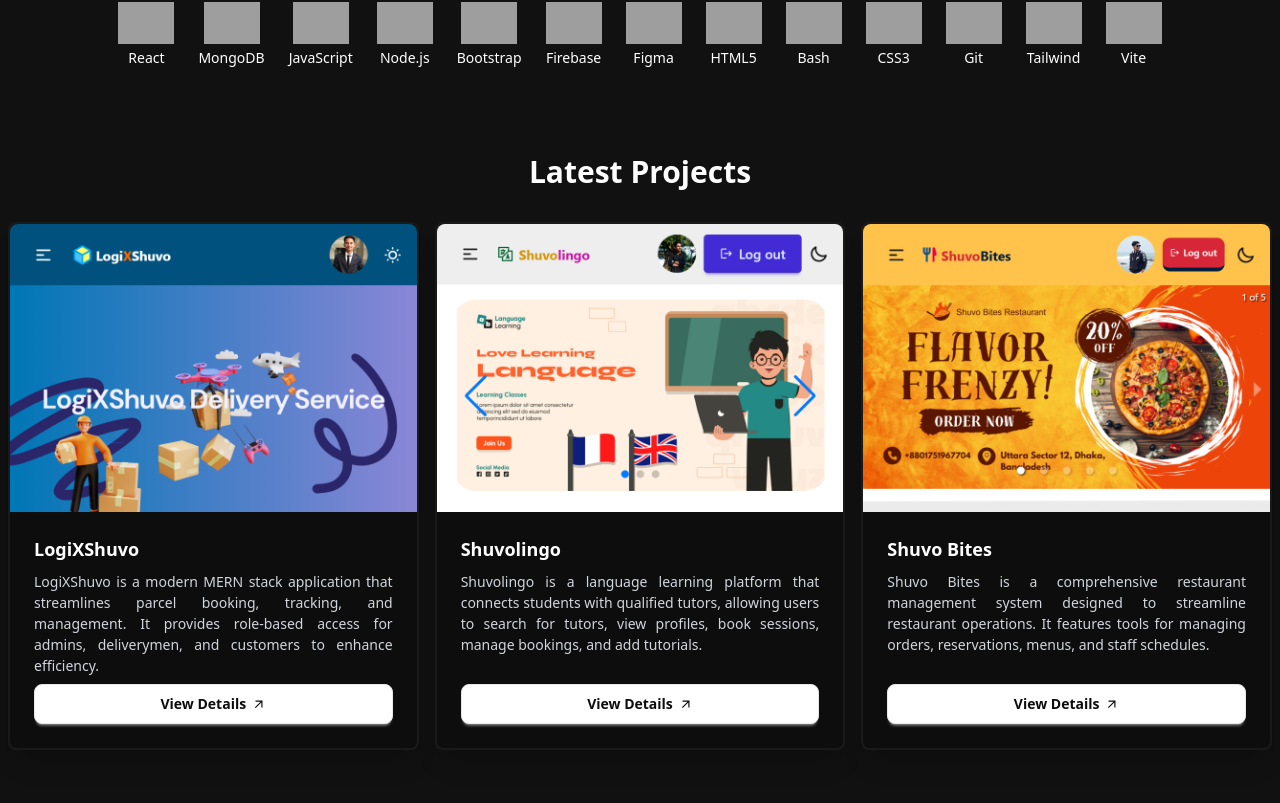
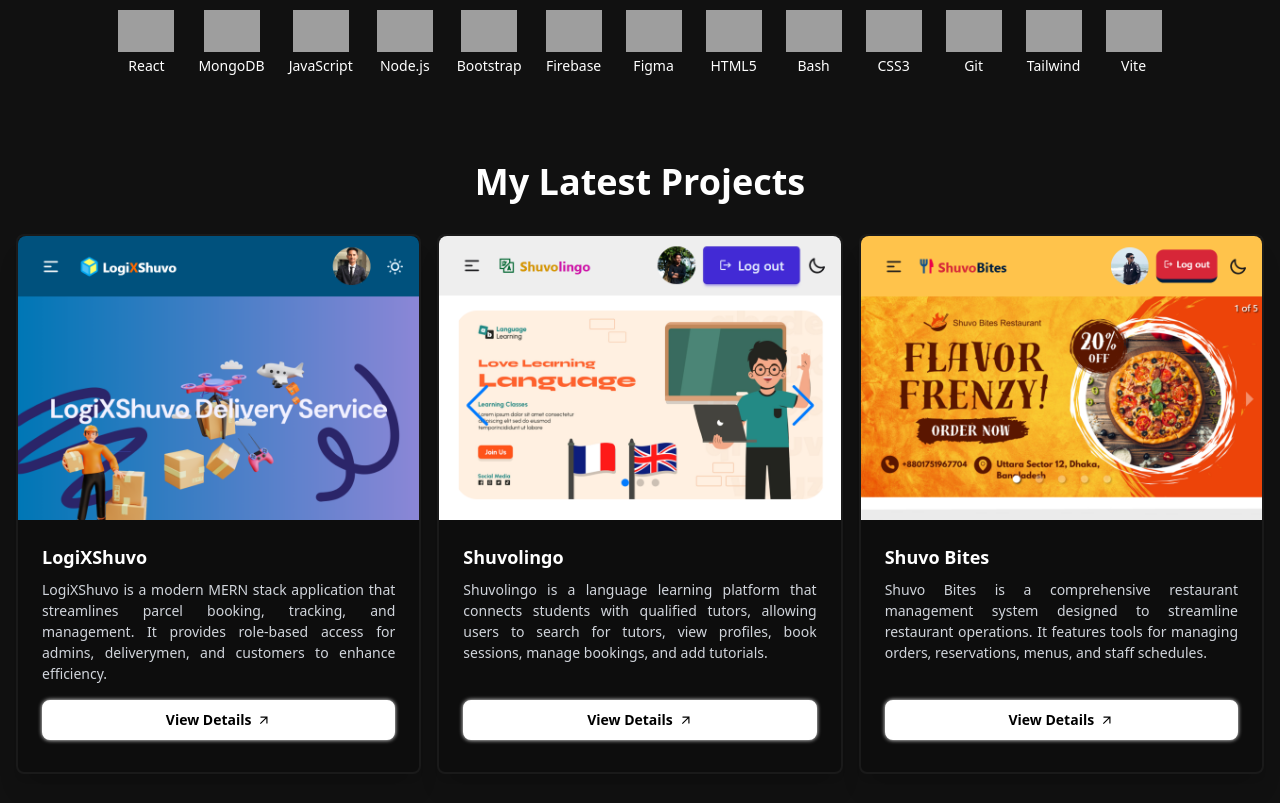
Before and after one commit to saheen-shuvo/my-portfolio, a React (Vite) app: page / in a window 1280 px wide. Shown: the part 1195-1998 px from the top of the page. Built offline with nearby package versions, Linux system fonts and the light colour scheme; grey boxes are pictures that could not be loaded.

Commit message:
Animation Added to latest project

```diff
--- a/src/components/About.jsx
+++ b/src/components/About.jsx
@@ -25,7 +25,7 @@ const About = () => {
         whileInView={{ opacity: 1, y: 0 }}
         viewport={{ once: true, amount: 0.2 }}
         transition={{ duration: 0.6, ease: "easeOut" }}
-        className="text-lg md:text-3xl font-bold text-center my-3 md:my-6 text-white"
+        className="text-lg md:text-4xl font-bold text-center my-3 md:my-6 text-white"
       >
         About Me
       </motion.h1>
--- a/src/components/Contact.jsx
+++ b/src/components/Contact.jsx
@@ -9,7 +9,7 @@ const Contact = () => {
       id="contact"
       className="bg-[#111111] px-4 py-12 max-w-screen-xl mx-auto"
     >
-      <h2 className="text-3xl font-bold text-center text-white mb-6">
+      <h2 className="text-lg md:text-4xl font-bold text-center text-white mb-6">
         Contact Me
       </h2>
 
--- a/src/components/LogixShuvo.jsx
+++ b/src/components/LogixShuvo.jsx
@@ -80,12 +80,12 @@ const LogixShuvo = () => {
           <div className="flex justify-center my-6">
             <a target="_blank" className="" href="https://logixshuvo.web.app/">
               {" "}
-              <button className="bg-[#FFFFFF] btn text-[#0D0D0D] hover:bg-[#E6E6E6] font-semibold px-4 py-2 rounded-lg transition duration-300 w-full">
+              <button  id="intro-btn" className="bg-[#FFFFFF] btn btn-sm md:btn-md text-[#0D0D0D] hover:bg-[#E6E6E6] font-semibold px-4 py-2 rounded-lg transition duration-300 w-full">
                 Visit Now <MdArrowOutward />
               </button>
             </a>
             <Link to="/">
-              <button className="bg-[#FFFFFF] btn text-[#0D0D0D] hover:bg-[#E6E6E6] font-semibold px-4 py-2 rounded-lg transition duration-300 ml-2">
+              <button  id="intro-btn" className="bg-[#FFFFFF] btn btn-sm md:btn-md text-[#0D0D0D] hover:bg-[#E6E6E6] font-semibold px-4 py-2 rounded-lg transition duration-300 ml-2">
                 Go Home <GoHome />
               </button>
             </Link>
--- a/src/components/Projects.jsx
+++ b/src/components/Projects.jsx
@@ -4,19 +4,36 @@ import shuvolingoImg from "../assets/images/shuvolingo.png";
 import shuvobitesImg from "../assets/images/shuvobites.png";
 import { MdArrowOutward } from "react-icons/md";
 import { Link } from "react-router-dom";
+import { motion } from "framer-motion";
 
 const Projects = () => {
   return (
     <div
       id="projects"
-      className="bg-[#111111] px-2 md:pt-12 max-w-screen-xl mx-auto"
+      className="bg-[#111111] px-2 md:px-4 md:pt-12 max-w-screen-xl mx-auto"
     >
-      <h1 className="text-lg md:text-3xl font-bold text-center mb-3 md:mb-8 text-white">
-        Latest Projects
-      </h1>
+      <motion.h1
+        initial={{ opacity: 0, y: 50 }}
+        whileInView={{ opacity: 1, y: 0 }}
+        viewport={{ once: true, amount: 0.2 }}
+        transition={{ duration: 0.6, ease: "easeOut" }}
+        className="text-lg md:text-4xl font-bold text-center mb-3 md:mb-8 text-white"
+      >
+        My Latest Projects
+      </motion.h1>
       <div className="grid gap-4 grid-cols-1 md:grid-cols-3">
         {/* PROJECT 1 */}
-        <div className="card card-compact  bg-[#0d0d0d] shadow-xl border-[#1A1A1A] border-2">
+        <motion.div
+          initial={{ opacity: 0, scale: 0.7, y: 50 }}
+          whileInView={{ opacity: 1, scale: 1, y: 0 }}
+          viewport={{ once: true, amount: 0.05 }}
+          transition={{
+            duration: 1.2,
+            ease: [0.22, 1, 0.36, 1],
+          }}
+          whileHover={{ scale: 1.06, transition: { duration: 0.4 } }}
+          className="card card-compact  bg-[#0d0d0d] shadow-xl border-[#1A1A1A] border-2"
+        >
           <figure>
             <img src={logixshuvoImg} alt="Shoes" />
           </figure>
@@ -30,16 +47,26 @@ const Projects = () => {
             </p>
             <div className="card-actions justify-end">
               <Link className="w-full" to="/logixshuvo">
-                <button className="bg-[#FFFFFF] btn text-[#0D0D0D] w-full hover:bg-[#E6E6E6] font-semibold px-4 py-2 rounded-lg transition duration-300">
+                <button id="intro-btn" className="bg-[#FFFFFF] btn text-[#0D0D0D] w-full my-2 hover:bg-[#E6E6E6] font-semibold px-4 py-2 rounded-lg transition duration-300">
                   View Details
                   <MdArrowOutward />
                 </button>
               </Link>
             </div>
           </div>
-        </div>
+        </motion.div>
         {/* PROJECT 2 */}
-        <div className="card card-compact  bg-[#0d0d0d] shadow-xl border-[#1A1A1A] border-2">
+        <motion.div
+          initial={{ opacity: 0, scale: 0.7, y: 50 }}
+          whileInView={{ opacity: 1, scale: 1, y: 0 }}
+          viewport={{ once: true, amount: 0.05 }}
+          transition={{
+            duration: 1.4,
+            ease: [0.22, 1, 0.36, 1],
+          }}
+          whileHover={{ scale: 1.06, transition: { duration: 0.4 } }}
+          className="card card-compact  bg-[#0d0d0d] shadow-xl border-[#1A1A1A] border-2"
+        >
           <figure>
             <img src={shuvolingoImg} alt="Shoes" />
           </figure>
@@ -52,16 +79,26 @@ const Projects = () => {
             </p>
             <div className="card-actions justify-end">
               <Link className="w-full" to="/shuvolingo">
-                <button className="bg-[#FFFFFF] btn text-[#0D0D0D] w-full hover:bg-[#E6E6E6] font-semibold px-4 py-2 rounded-lg transition duration-300">
+                <button id="intro-btn"  className="bg-[#FFFFFF] btn text-[#0D0D0D] w-full my-2 hover:bg-[#E6E6E6] font-semibold px-4 py-2 rounded-lg transition duration-300">
                   View Details
                   <MdArrowOutward />
                 </button>
               </Link>
             </div>
           </div>
-        </div>
+        </motion.div>
         {/* PROJECT 3 */}
-        <div className="card card-compact  bg-[#0d0d0d] shadow-xl border-[#1A1A1A] border-2">
+        <motion.div
+          initial={{ opacity: 0, scale: 0.7, y: 50 }}
+          whileInView={{ opacity: 1, scale: 1, y: 0 }}
+          viewport={{ once: true, amount: 0.05 }}
+          transition={{
+            duration: 1.6,
+            ease: [0.22, 1, 0.36, 1],
+          }}
+          whileHover={{ scale: 1.06, transition: { duration: 0.4 } }}
+          className="card card-compact  bg-[#0d0d0d] shadow-xl border-[#1A1A1A] border-2"
+        >
           <figure>
             <img src={shuvobitesImg} alt="Shoes" />
           </figure>
@@ -74,14 +111,14 @@ const Projects = () => {
             </p>
             <div className="card-actions justify-end">
               <Link className="w-full" to="/shuvobites">
-                <button className="bg-[#FFFFFF] btn text-[#0D0D0D] w-full hover:bg-[#E6E6E6] font-semibold px-4 py-2 rounded-lg transition duration-300">
+                <button id="intro-btn" className="bg-[#FFFFFF] btn text-[#0D0D0D] w-full my-2 hover:bg-[#E6E6E6] font-semibold px-4 py-2 rounded-lg transition duration-300">
                   View Details
                   <MdArrowOutward />
                 </button>
               </Link>
             </div>
           </div>
-        </div>
+        </motion.div>
       </div>
     </div>
   );
--- a/src/components/ShuvoBites.jsx
+++ b/src/components/ShuvoBites.jsx
@@ -86,12 +86,12 @@ const ShuvoBites = () => {
           <div className="flex justify-center my-6">
             <a target="_blank" className="" href="https://shuvo-bites.web.app">
               {" "}
-              <button className="bg-[#FFFFFF] btn text-[#0D0D0D] hover:bg-[#E6E6E6] font-semibold px-4 py-2 rounded-lg transition duration-300 w-full">
+              <button id="intro-btn" className="bg-[#FFFFFF] btn btn-sm md:btn-md text-[#0D0D0D] hover:bg-[#E6E6E6] font-semibold px-4 py-2 rounded-lg transition duration-300 w-full">
                 Visit Now <MdArrowOutward />
               </button>
             </a>
             <Link to="/">
-              <button className="bg-[#FFFFFF] btn text-[#0D0D0D] hover:bg-[#E6E6E6] font-semibold px-4 py-2 rounded-lg transition duration-300 ml-2">
+              <button id="intro-btn" className="bg-[#FFFFFF] btn btn-sm md:btn-md text-[#0D0D0D] hover:bg-[#E6E6E6] font-semibold px-4 py-2 rounded-lg transition duration-300 ml-2">
                 Go Home <GoHome />
               </button>
             </Link>
--- a/src/components/Shuvolingo.jsx
+++ b/src/components/Shuvolingo.jsx
@@ -79,12 +79,12 @@ const Shuvolingo = () => {
           <div className="flex justify-center my-6">
             <a target="_blank" className="" href="https://shuvolingo-client.web.app/">
               {" "}
-              <button className="bg-[#FFFFFF] btn text-[#0D0D0D] hover:bg-[#E6E6E6] font-semibold px-4 py-2 rounded-lg transition duration-300 w-full">
+              <button  id="intro-btn" className="bg-[#FFFFFF] btn btn-sm md:btn-md text-[#0D0D0D] hover:bg-[#E6E6E6] font-semibold px-4 py-2 rounded-lg transition duration-300 w-full">
                 Visit Now <MdArrowOutward />
               </button>
             </a>
             <Link to="/">
-              <button className="bg-[#FFFFFF] btn text-[#0D0D0D] hover:bg-[#E6E6E6] font-semibold px-4 py-2 rounded-lg transition duration-300 ml-2">
+              <button  id="intro-btn" className="bg-[#FFFFFF] btn btn-sm md:btn-md text-[#0D0D0D] hover:bg-[#E6E6E6] font-semibold px-4 py-2 rounded-lg transition duration-300 ml-2">
                 Go Home <GoHome />
               </button>
             </Link>
--- a/src/components/Skills.jsx
+++ b/src/components/Skills.jsx
@@ -64,7 +64,7 @@ const Skills = () => {
         whileInView={{ opacity: 1, y: 0 }}
         viewport={{ once: true, amount: 0.2 }}
         transition={{ duration: 0.6, ease: "easeOut" }}
-        className="text-lg md:text-3xl font-bold text-center my-3 md:my-6 text-white"
+        className="text-lg md:text-4xl font-bold text-center my-3 md:my-6 text-white"
       >
         My Stacks & Technologies
       </motion.h1>
```
